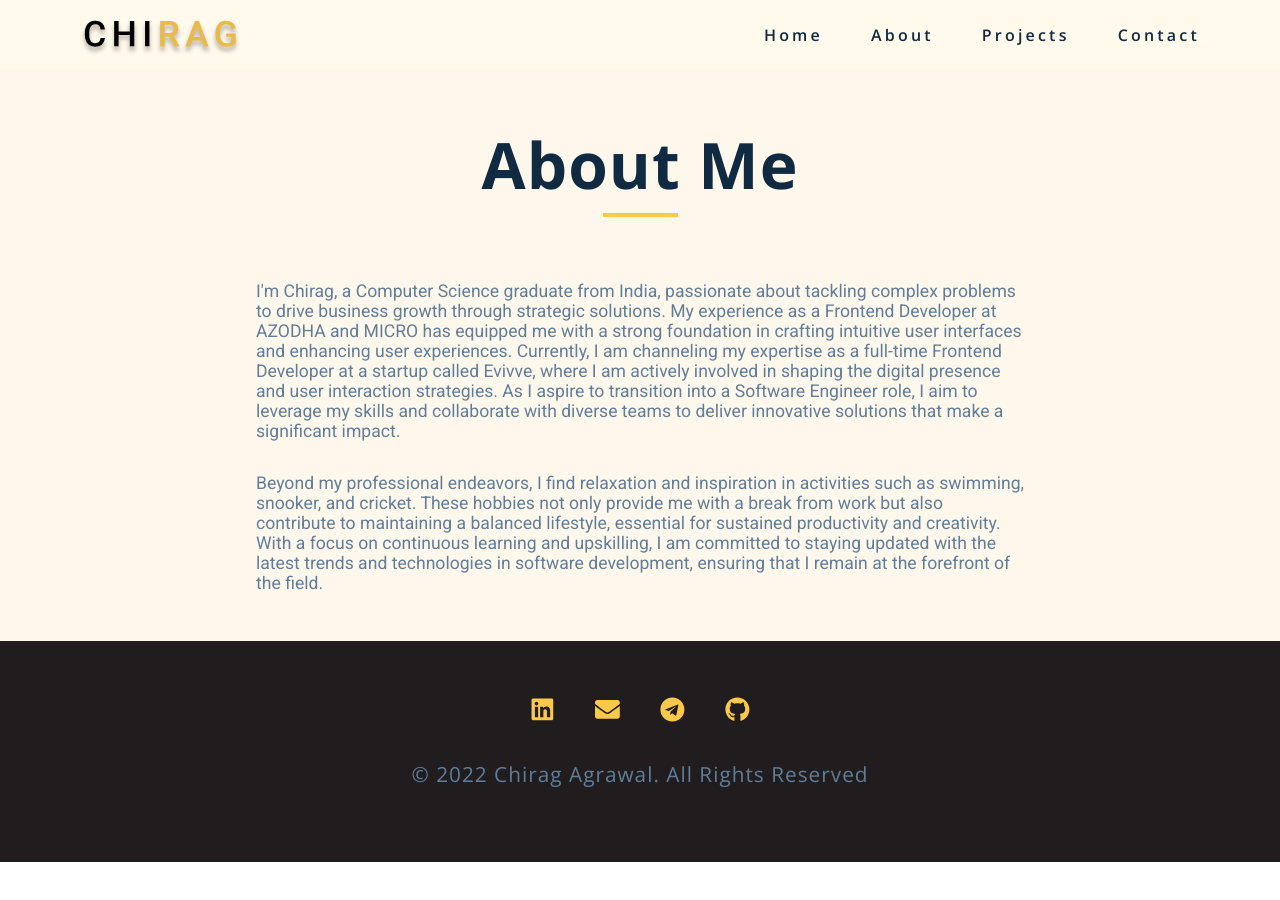
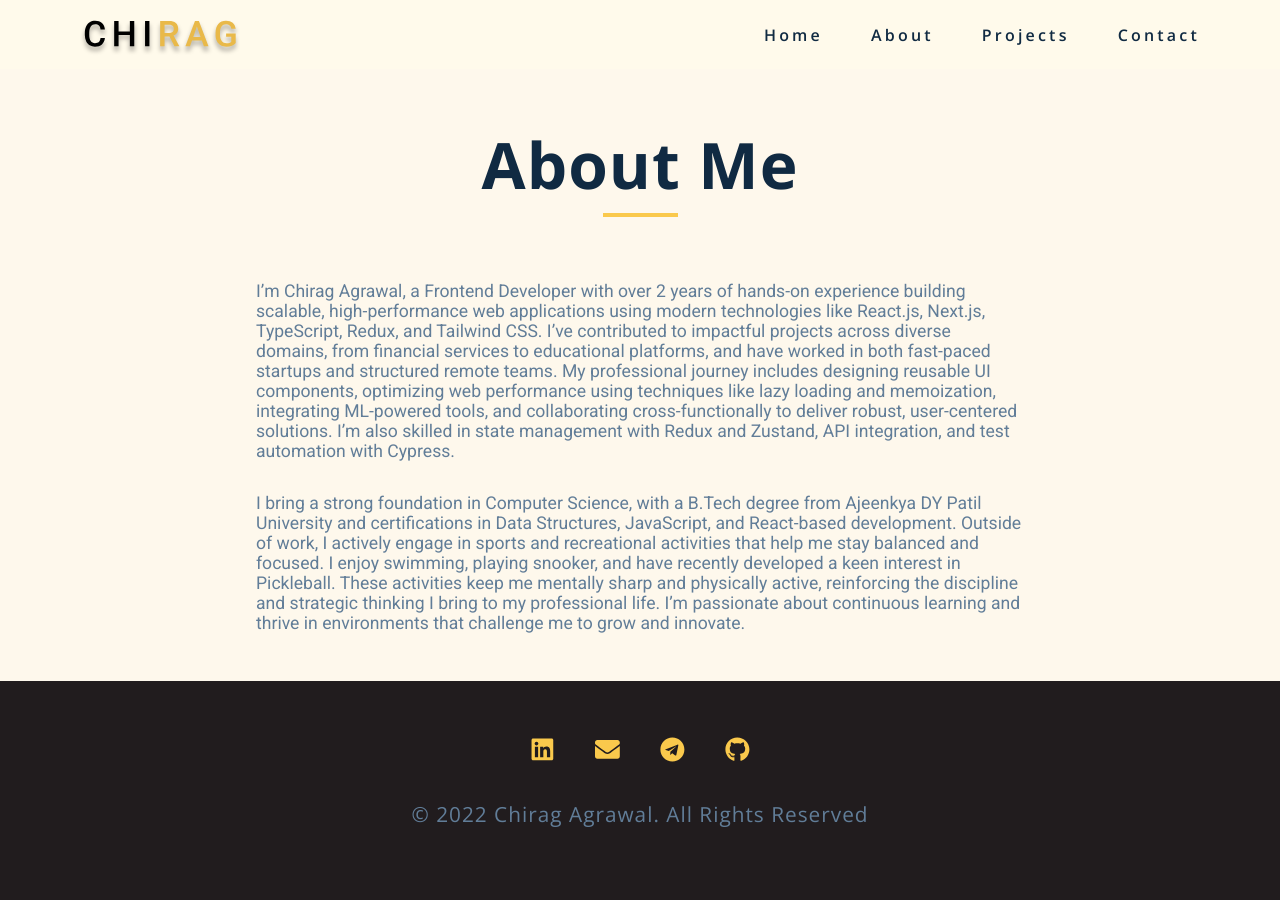
Before and after one commit to chirag-08x/Portfolio-React, a React (Create React App) app: page /about in a window 1280 px wide. Before the commit the page ends 862 px from the top, so only its background shows below. Built offline with nearby package versions, Linux system fonts and the light colour scheme.

Commit message:
feat: updated home and about page

```diff
--- a/src/Portfolio/Components/about.jsx
+++ b/src/Portfolio/Components/about.jsx
@@ -14,20 +14,11 @@ const About = () => {
         <h1 className="title">about</h1>
         <div className="underline"></div>
         <p className="info">
-          I'm Chirag, a Computer Science graduate from India, passionate about
-          tackling complex problems to drive business growth through strategic
-          solutions. I have more than 1 year of experience as a Frontend
-          Developer.I am committed to staying updated with the latest trends and
-          technologies in software development, ensuring that I remain at the
-          forefront of the field.
+        I’m Chirag, a Computer Science graduate from India with over 2 years of experience as a Frontend Developer. I specialize in building intuitive, high-performance user interfaces using modern frameworks and technologies. My passion lies in solving complex problems and delivering strategic solutions that contribute to meaningful business growth. I’m dedicated to staying current with the latest trends in software development to ensure my skills remain sharp and relevant in a fast-evolving industry.
+
         </p>
         <p className="info">
-          I am really passionate about my work and love what I'm doing.I have a
-          steady source of motivation that drives me to do my best. I thrive on
-          challenge and constantly set goals for myself, so I have something to
-          strive towards. I am an excellent communicator. I pride myself on
-          making sure people have the right information because it drives better
-          results.
+        I approach my work with enthusiasm and a strong sense of purpose. Challenges motivate me, and I constantly set new goals to push my abilities further. As an effective communicator, I prioritize clarity and collaboration, ensuring that everyone involved has the information they need to make informed decisions and achieve better results. I take pride in my work and strive to bring both technical excellence and a user-focused mindset to every project I take on.
         </p>
         <Link to={"/about"} className="btn about-btn">
           about me
--- a/src/Portfolio/Pages/about-single.jsx
+++ b/src/Portfolio/Pages/about-single.jsx
@@ -11,27 +11,11 @@ const AboutSingle = () => {
         <h1 className="title single-title">about me</h1>
         <div className="underline"></div>
         <p className="about-text">
-          I'm Chirag, a Computer Science graduate from India, passionate about
-          tackling complex problems to drive business growth through strategic
-          solutions. My experience as a Frontend Developer at AZODHA and MICRO
-          has equipped me with a strong foundation in crafting intuitive user
-          interfaces and enhancing user experiences. Currently, I am channeling
-          my expertise as a full-time Frontend Developer at a startup called
-          Evivve, where I am actively involved in shaping the digital presence
-          and user interaction strategies. As I aspire to transition into a
-          Software Engineer role, I aim to leverage my skills and collaborate
-          with diverse teams to deliver innovative solutions that make a
-          significant impact.
+        I’m Chirag Agrawal, a Frontend Developer with over 2 years of hands-on experience building scalable, high-performance web applications using modern technologies like React.js, Next.js, TypeScript, Redux, and Tailwind CSS. I’ve contributed to impactful projects across diverse domains, from financial services to educational platforms, and have worked in both fast-paced startups and structured remote teams. My professional journey includes designing reusable UI components, optimizing web performance using techniques like lazy loading and memoization, integrating ML-powered tools, and collaborating cross-functionally to deliver robust, user-centered solutions. I’m also skilled in state management with Redux and Zustand, API integration, and test automation with Cypress.
         </p>
+
         <p className="about-text">
-          Beyond my professional endeavors, I find relaxation and inspiration in
-          activities such as swimming, snooker, and cricket. These hobbies not
-          only provide me with a break from work but also contribute to
-          maintaining a balanced lifestyle, essential for sustained productivity
-          and creativity. With a focus on continuous learning and upskilling, I
-          am committed to staying updated with the latest trends and
-          technologies in software development, ensuring that I remain at the
-          forefront of the field.
+        I bring a strong foundation in Computer Science, with a B.Tech degree from Ajeenkya DY Patil University and certifications in Data Structures, JavaScript, and React-based development. Outside of work, I actively engage in sports and recreational activities that help me stay balanced and focused. I enjoy swimming, playing snooker, and have recently developed a keen interest in Pickleball. These activities keep me mentally sharp and physically active, reinforcing the discipline and strategic thinking I bring to my professional life. I’m passionate about continuous learning and thrive in environments that challenge me to grow and innovate.
         </p>
       </section>
     </section>
--- a/src/Portfolio/helper/data.js
+++ b/src/Portfolio/helper/data.js
@@ -93,12 +93,12 @@ export const frontend = [
   {
     id: uuidv4(),
     title: "javascipt",
-    percent: "70%",
+    percent: "80%",
   },
   {
     id: uuidv4(),
     title: "React",
-    percent: "80%",
+    percent: "95%",
   },
   {
     id: uuidv4(),
@@ -110,6 +110,12 @@ export const frontend = [
     title: "Typescript",
     percent: "70%",
   },
+  {
+    id: uuidv4(),
+    title: "Next.js",
+    percent: "75%",
+  },
+
 ];
 
 export const otherskills = [
@@ -122,6 +128,21 @@ export const otherskills = [
     id: uuidv4(),
     title: "Github",
     percent: "85%",
+  },
+  {
+    id: uuidv4(),
+    title: "Tailwind CSS",
+    percent: "85%",
+  },
+  {
+    id: uuidv4(),
+    title: "Material UI",
+    percent: "80%",
+  },
+  {
+    id: uuidv4(),
+    title: "Zustand",
+    percent: "90%",
   },
 ];
 
@@ -174,6 +195,13 @@ export const timeline = [
     text:
       "Embarked on my professional tenure as a full-time Frontend Developer at a pioneering startup specializing in game-based learning solutions. Leveraging mentorship from seasoned colleagues, I acquired a diverse array of skills, enriching my expertise in frontend development while contributing to the innovative vision of the organization.",
   },
+  {
+    id: uuidv4(),
+    year: 2025,
+    text:
+      "Took a significant leap in my career by joining Aventisia Technologies Pvt Ltd as a Senior Frontend Developer. Leading critical frontend initiatives, collaborating cross-functionally, and mentoring junior developers helped me grow both technically and professionally. I continue to deepen my expertise in modern web technologies while driving impactful user experiences.",
+  }
+
 ];
 
 export const personalInfo = [
```
